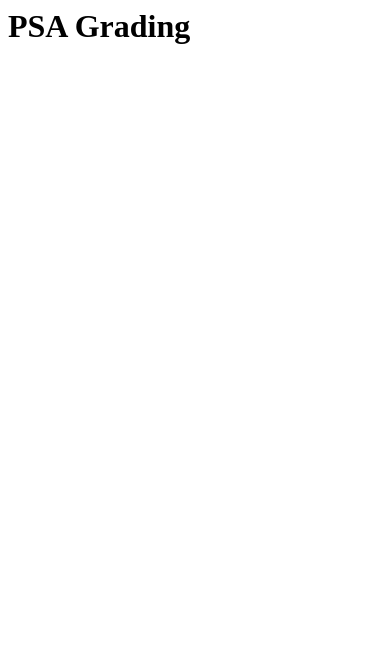
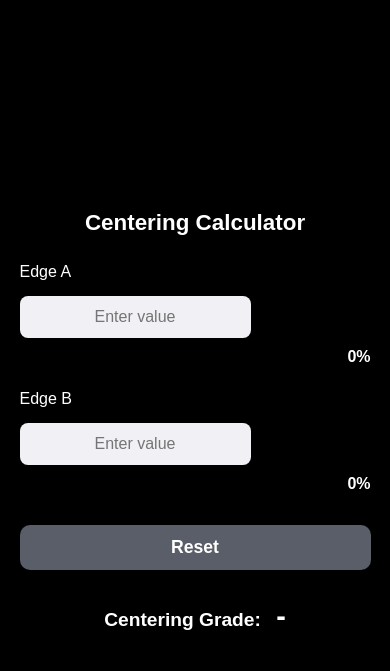
Before and after one commit to teppy18/GradingCalc, a plain HTML site: page index.html in a window 390 px wide. Drawn offline with Linux system fonts and the light colour scheme.

Commit message:
Add files via upload

```diff
--- a/index.html
+++ b/index.html
@@ -1,2 +1,33 @@
-<title>PSA Grading</title>
-<h1> PSA Grading </h1>
+<!DOCTYPE html>
+<html lang="en">
+<head>
+  <meta charset="UTF-8">
+  <meta name="viewport" content="width=device-width, initial-scale=1.0">
+  <title>Centering Calculator</title>
+  <link rel="stylesheet" href="style.css">
+</head>
+<body>
+  <div class="container">
+    <h2>Centering Calculator</h2>
+
+    <div class="input-row">
+      <label for="edgeA">Edge A</label>
+      <input type="number" id="edgeA" placeholder="Enter value">
+      <span id="edgeAResult">0%</span>
+    </div>
+
+    <div class="input-row">
+      <label for="edgeB">Edge B</label>
+      <input type="number" id="edgeB" placeholder="Enter value">
+      <span id="edgeBResult">0%</span>
+    </div>
+
+    <button class="reset" onclick="resetValues()">Reset</button>
+
+    <p class="grade">Centering Grade: <span id="centeringGrade">-</span></p>
+  </div>
+
+  <!-- Link to external JS -->
+  <script src="index.js"></script>
+</body>
+</html>
--- /dev/null
+++ b/index.js
@@ -0,0 +1,66 @@
+const edgeAInput = document.getElementById('edgeA');
+const edgeBInput = document.getElementById('edgeB');
+const edgeAResult = document.getElementById('edgeAResult');
+const edgeBResult = document.getElementById('edgeBResult');
+const centeringGrade = document.getElementById('centeringGrade');
+
+function calculate() {
+  let a = parseFloat(edgeAInput.value) || 0;
+  let b = parseFloat(edgeBInput.value) || 0;
+  let total = a + b;
+
+  if (total > 0) {
+    let aPercent = ((a / total) * 100).toFixed(1);
+    let bPercent = ((b / total) * 100).toFixed(1);
+
+    edgeAResult.textContent = aPercent + '%';
+    edgeBResult.textContent = bPercent + '%';
+
+    centeringGrade.textContent = getGrade(aPercent);
+    applyGradeColor(centeringGrade.textContent);
+  } else {
+    edgeAResult.textContent = "0%";
+    edgeBResult.textContent = "0%";
+    centeringGrade.textContent = "-";
+    centeringGrade.style.color = "white";
+  }
+}
+
+function getGrade(percent) {
+  let p = parseFloat(percent);
+  if (p >= 50 && p <= 55) return "10";
+  if (p >= 55.1 && p <= 60) return "9";
+  if (p >= 60.1 && p <= 65) return "8";
+  if (p >= 65.1 && p <= 70) return "7";
+  if (p >= 70.1 && p <= 80) return "6";
+  if (p >= 80.1 && p <= 85) return "5";
+  if (p >= 85.1 && p <= 90) return "4";
+  if (p >= 90.1) return "MC";
+  return "-";
+}
+
+function applyGradeColor(grade) {
+  switch (grade) {
+    case "10": centeringGrade.style.color = "#4CAF50"; break; // green
+    case "9": centeringGrade.style.color = "#8BC34A"; break;
+    case "8": centeringGrade.style.color = "#CDDC39"; break;
+    case "7": centeringGrade.style.color = "#FFC107"; break;
+    case "6": centeringGrade.style.color = "#FF9800"; break;
+    case "5": centeringGrade.style.color = "#FF5722"; break;
+    case "4": centeringGrade.style.color = "#F44336"; break;
+    case "MC": centeringGrade.style.color = "#E91E63"; break; // pink/red
+    default: centeringGrade.style.color = "white";
+  }
+}
+
+function resetValues() {
+  edgeAInput.value = "";
+  edgeBInput.value = "";
+  edgeAResult.textContent = "0%";
+  edgeBResult.textContent = "0%";
+  centeringGrade.textContent = "-";
+  centeringGrade.style.color = "white";
+}
+
+edgeAInput.addEventListener('input', calculate);
+edgeBInput.addEventListener('input', calculate);
--- /dev/null
+++ b/style.css
@@ -0,0 +1,131 @@
+/* General Reset */
+body {
+  margin: 0;
+  height: 100vh;
+  display: flex;
+  justify-content: center;
+  align-items: center;
+  font-family: 'Poppins', sans-serif;
+  background: #000000;
+  color: white;
+}
+
+/* Container */
+.container {
+  text-align: center;
+  display: flex;
+  flex-direction: column;
+  align-items: center;
+  padding: 20px;
+  max-width: 400px;
+  width: 90%;
+}
+
+/* Heading */
+.container h2 {
+  color: white;
+  font-weight: 600;
+  font-size: 1.4rem;
+  margin-bottom: 15px;
+}
+
+/* Input Row */
+.input-row {
+  display: flex;
+  align-items: center;
+  justify-content: space-between;
+  width: 100%;
+  margin: 12px 0;
+  gap: 10px;
+}
+
+label {
+  font-size: 1rem;
+  flex: 1;
+  text-align: left;
+}
+
+/* Inputs */
+input {
+  flex: 2;
+  padding: 12px;
+  font-size: 1rem;
+  border: none;
+  border-radius: 8px;
+  text-align: center;
+  background: #f0f0f5;
+}
+
+/* Remove number input arrows */
+input::-webkit-outer-spin-button,
+input::-webkit-inner-spin-button {
+  -webkit-appearance: none;
+  margin: 0;
+}
+input[type=number] {
+  -moz-appearance: textfield;
+}
+
+/* Percent Result */
+span {
+  font-size: 1rem;
+  font-weight: 600;
+  flex: 1;
+  text-align: right;
+}
+
+/* Button */
+.reset {
+  margin-top: 20px;
+  padding: 12px 30px;
+  font-size: 1.1rem;
+  font-weight: 600;
+  border: none;
+  border-radius: 10px;
+  background-color: #5a5e68;
+  color: white;
+  cursor: pointer;
+  transition: background 0.3s ease;
+}
+
+.reset:hover {
+  background-color: #767b88;
+}
+
+/* Grade */
+.grade {
+  margin-top: 30px;
+  font-size: 1.2rem;
+  font-weight: 600;
+}
+
+#centeringGrade {
+  font-size: 1.8rem;
+  font-weight: 700;
+  margin-left: 10px;
+  transition: all 0.3s ease;
+}
+
+/* Responsive */
+@media (max-width: 500px) {
+  .container {
+    padding: 15px;
+  }
+
+  .input-row {
+    flex-direction: column;
+    align-items: flex-start;
+  }
+
+  label {
+    margin-bottom: 5px;
+  }
+
+  span {
+    align-self: flex-end;
+  }
+
+  .reset {
+    width: 100%;
+  }
+}
```
